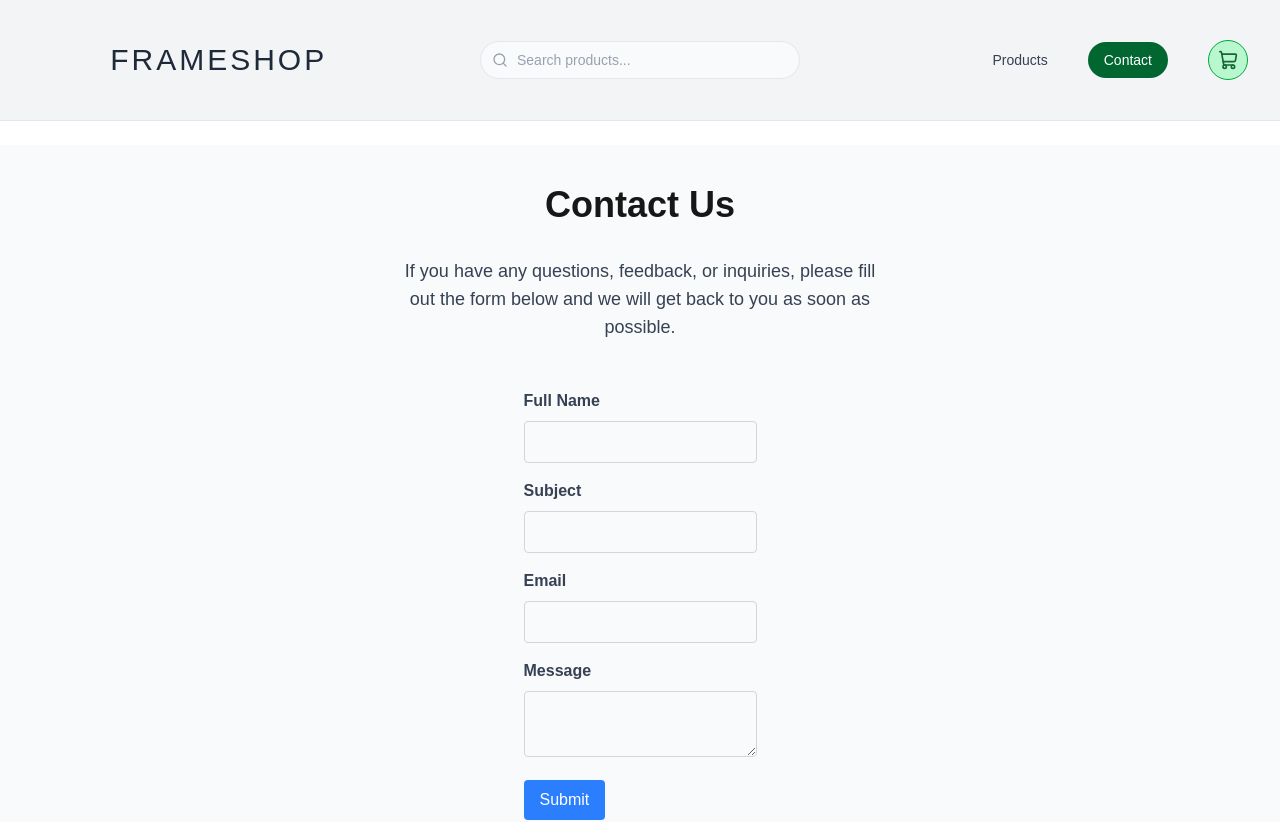
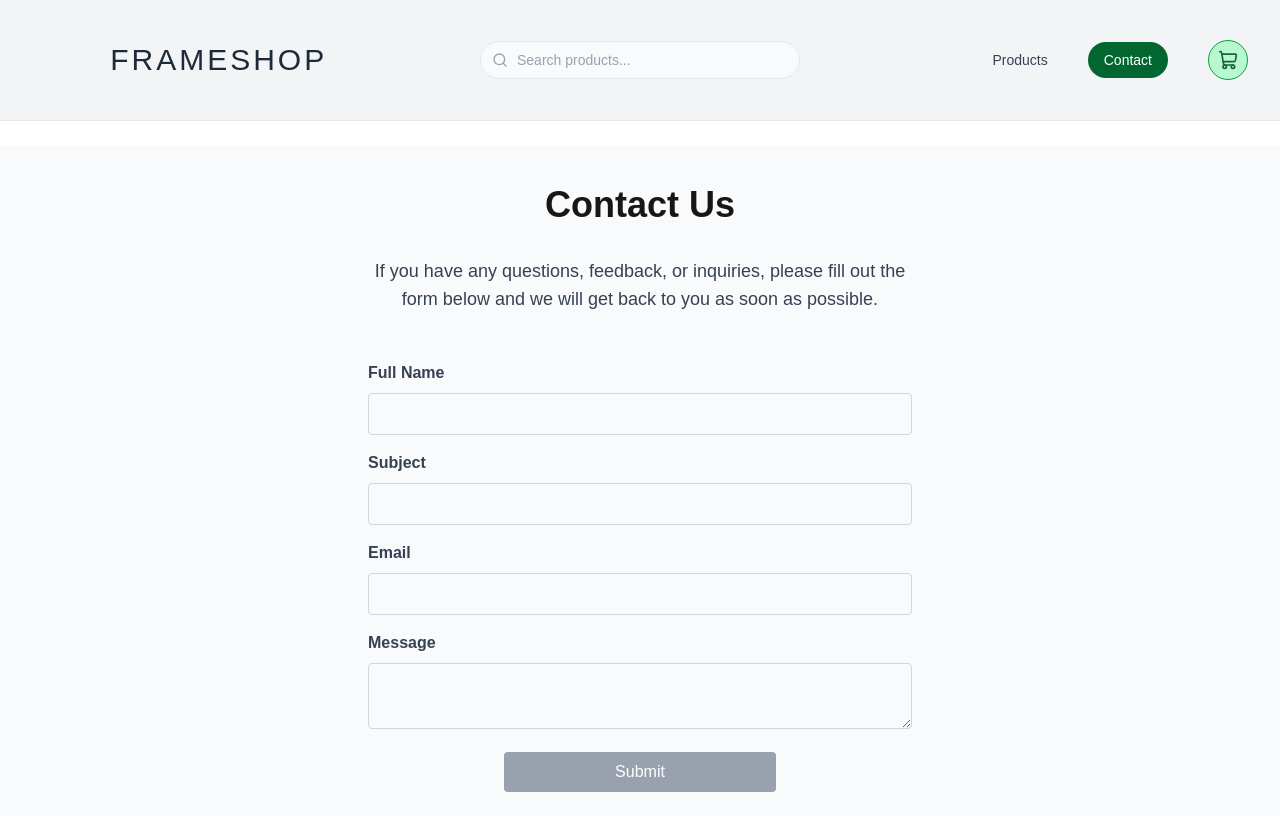
Before and after one commit to NoroffFEU/jsfw-2025-v1-erik-js-frameworks-ca, a Next.js app: page /contact in a window 1280 px wide. Shown: the top 822 px of the page. Built offline with nearby package versions, Linux system fonts and the light colour scheme.

Commit message:
redesigned contact form, error message structur, added toast for add to cart

```diff
--- a/src/app/contact/page.tsx
+++ b/src/app/contact/page.tsx
@@ -2,7 +2,7 @@ import ContactForm from "../../features/contact/ContactForm";
 
 export default function ContactPage() {
   return (
-    <div className="flex flex-col items-center justify-center min-h-[50vh] max-w-lg py-2">
+    <div className="flex flex-col items-center justify-center min-h-[50vh] max-w-xl py-2">
       <h1 className="text-4xl font-bold my-8">Contact Us</h1>
       <p className="text-lg mb-8 text-center text-gray-700 px-4">
         If you have any questions, feedback, or inquiries, please fill out the
--- a/src/app/layout.tsx
+++ b/src/app/layout.tsx
@@ -5,6 +5,7 @@ import { Providers } from "./providers";
 import { Header } from "@/components/Header";
 import { Footer } from "@/components/Footer";
 import { Suspense } from "react";
+import { ToastContainer } from "../components/ToastContainer";
 
 const geistSans = Geist({
   variable: "--font-geist-sans",
@@ -40,6 +41,7 @@ export default function RootLayout({
       <body className="min-h-full flex flex-col">
         <Suspense fallback={<div>Loading...</div>}>
           <Header />
+          <ToastContainer />
           <main className="flex-1  items-center flex flex-col bg-gray-50">
             <Providers>{children}</Providers>
           </main>
--- a/src/app/page.tsx
+++ b/src/app/page.tsx
@@ -7,6 +7,7 @@ import { ProductCards } from "../features/products/components/ProductCards";
 import { ProductFilter } from "../features/products/components/ProductFilter";
 import { GetFilterList } from "../features/products/utils";
 import { useCartStore } from "../features/cart/store";
+import { useToastStore } from "../features/toast/toast";
 
 export default function ProductsPage() {
   const { data, isLoading, error } = useProducts();
@@ -15,6 +16,7 @@ export default function ProductsPage() {
   const { filterList } = GetFilterList(data ?? []);
   const [selectedTags, setSelectedTags] = useState<string[]>([]);
   const addItem = useCartStore((state) => state.addItem);
+  const addToast = useToastStore((state) => state.addToast);
 
   const handleTagSelect = (tag: string) => {
     if (selectedTags.includes(tag)) {
@@ -48,6 +50,13 @@ export default function ProductsPage() {
   if (filteredByTags.length === 0) {
     return <p className="text-center mt-8">Sorry. No products found.</p>;
   }
+
+  const handleAddToCart = (productId: string) => {
+    const product = data?.find((p) => p.id === productId);
+    addItem(productId);
+    if (product) addToast(`${product.title} added to cart`);
+  };
+
   return (
     <>
       {" "}
@@ -58,7 +67,7 @@ export default function ProductsPage() {
           onTagSelect={handleTagSelect}
           onClearFilters={() => setSelectedTags([])}
         />
-        <ProductCards products={filteredByTags} onAddToCart={addItem} />
+        <ProductCards products={filteredByTags} onAddToCart={handleAddToCart} />
       </div>
     </>
   );
--- /dev/null
+++ b/src/components/FormError.tsx
@@ -0,0 +1,14 @@
+import { AlertCircle } from "lucide-react";
+
+interface FormErrorProps {
+  message: string;
+}
+
+export function FormError({ message }: FormErrorProps) {
+  return (
+    <p className="flex items-center gap-1 text-red-500 text-sm mt-1 justify-end">
+      <AlertCircle size={14} />
+      {message}
+    </p>
+  );
+}
--- /dev/null
+++ b/src/components/ToastContainer.tsx
@@ -0,0 +1,20 @@
+"use client";
+
+import { useToastStore } from "../features/toast/toast";
+
+export function ToastContainer() {
+  const toasts = useToastStore((state) => state.toasts);
+
+  return (
+    <div className="fixed bottom-4 right-4 z-50 flex flex-col gap-2">
+      {toasts.map((toast) => (
+        <div
+          key={toast.id}
+          className="bg-gray-800 text-white px-4 py-2 rounded shadow"
+        >
+          {toast.message}
+        </div>
+      ))}
+    </div>
+  );
+}
--- a/src/features/contact/ContactForm.tsx
+++ b/src/features/contact/ContactForm.tsx
@@ -1,6 +1,7 @@
 "use client";
 
 import { useState } from "react";
+import { FormError } from "../../components/FormError";
 
 const EMAIL_REGEX = /^[^\s@]+@[^\s@]+\.[^\s@]+$/;
 
@@ -17,12 +18,18 @@ export default function ContactForm() {
   const [emailError, setEmailError] = useState("");
   const [messageError, setMessageError] = useState("");
 
+  const isFormValid =
+    formData.fullName.trim().length >= 3 &&
+    formData.subject.trim().length >= 3 &&
+    EMAIL_REGEX.test(formData.email) &&
+    formData.message.trim().length >= 10;
+
   const validateFullName = (fullName: string) => {
     if (!fullName.trim()) {
       setNameError("Full name is required");
       return false;
     } else if (fullName.trim().length < 3) {
-      setNameError("Full name must be at least 3 characters long");
+      setNameError("Must be at least 3 characters long");
       return false;
     }
     setNameError("");
@@ -95,11 +102,11 @@ export default function ContactForm() {
     }
   };
   return (
-    <form onSubmit={handleSubmit} className="max-w-3xl mx-auto p-4">
+    <form onSubmit={handleSubmit} className="max-w-3xl min-w-full mx-auto p-4">
       <div className="mb-4">
         <label
           htmlFor="fullName"
-          className="block text-gray-700 font-bold mb-2"
+          className="block  text-gray-700 font-bold mb-2"
         >
           Full Name
         </label>
@@ -114,7 +121,7 @@ export default function ContactForm() {
           }
           onBlur={(e) => handleBlur("fullName", e.target.value)}
         />
-        {nameError && <p className="text-red-500 text-sm mt-1">{nameError}</p>}
+        {nameError && <FormError message={nameError} />}
       </div>
       <div className="mb-4">
         <label htmlFor="subject" className="block text-gray-700 font-bold mb-2">
@@ -131,9 +138,7 @@ export default function ContactForm() {
           }
           onBlur={(e) => handleBlur("subject", e.target.value)}
         />
-        {subjectError && (
-          <p className="text-red-500 text-sm mt-1">{subjectError}</p>
-        )}
+        {subjectError && <FormError message={subjectError} />}
       </div>
       <div className="mb-4">
         <label htmlFor="email" className="block text-gray-700 font-bold mb-2">
@@ -148,9 +153,7 @@ export default function ContactForm() {
           onChange={(e) => setFormData({ ...formData, email: e.target.value })}
           onBlur={(e) => handleBlur("email", e.target.value)}
         />
-        {emailError && (
-          <p className="text-red-500 text-sm mt-1">{emailError}</p>
-        )}
+        {emailError && <FormError message={emailError} />}
       </div>
       <div className="mb-4">
         <label htmlFor="message" className="block text-gray-700 font-bold mb-2">
@@ -166,16 +169,21 @@ export default function ContactForm() {
           }
           onBlur={(e) => handleBlur("message", e.target.value)}
         />
-        {messageError && (
-          <p className="text-red-500 text-sm mt-1">{messageError}</p>
-        )}
+        {messageError && <FormError message={messageError} />}
       </div>
-      <button
-        type="submit"
-        className="px-4 py-2 bg-blue-500 text-white rounded hover:bg-blue-600"
-      >
-        Submit
-      </button>
+      <div className="flex justify-center">
+        <button
+          type="submit"
+          disabled={!isFormValid}
+          className={`px-4 py-2 text-white w-full md:w-[50%] rounded transition-colors duration-300 ${
+            !isFormValid
+              ? "bg-gray-400 cursor-not-allowed"
+              : "bg-green-800 hover:bg-green-600 cursor-pointer"
+          }`}
+        >
+          Submit
+        </button>
+      </div>
     </form>
   );
 }
--- a/src/features/toast/toast.ts
+++ b/src/features/toast/toast.ts
@@ -0,0 +1,24 @@
+import { create } from "zustand";
+
+interface Toast {
+  id: string;
+  message: string;
+}
+
+interface ToastState {
+  toasts: Toast[];
+  addToast: (message: string, timeout?: number) => void;
+  removeToast: (id: string) => void;
+}
+
+export const useToastStore = create<ToastState>((set, get) => ({
+  toasts: [],
+  addToast: (message, timeout = 3000) => {
+    const id = crypto.randomUUID();
+    set((state) => ({ toasts: [...state.toasts, { id, message }] }));
+    setTimeout(() => get().removeToast(id), timeout);
+  },
+  removeToast: (id) => {
+    set((state) => ({ toasts: state.toasts.filter((t) => t.id !== id) }));
+  },
+}));
```
